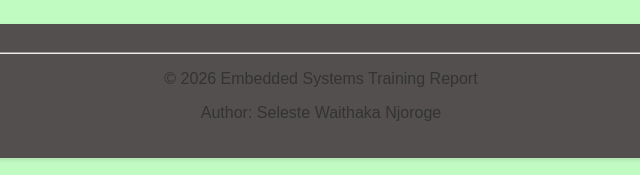
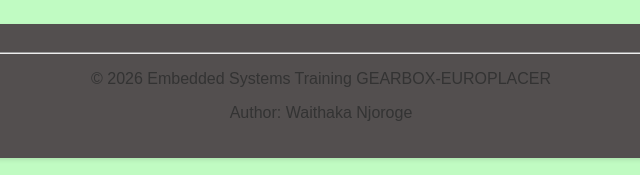
Before and after one commit to seleste3580-dev/embedded-systems-training, a plain HTML site: page about.html in a window 1280 px wide. Shown: the part 1588-1763 px from the top of the page, 319-959 px from the left. Drawn offline with Linux system fonts and the light colour scheme.

Commit message:
Update author name and project description in about.html

```diff
--- a/about.html
+++ b/about.html
@@ -8,7 +8,7 @@
     </head>
     <body>
         <h1>About Me</h1>
-        <p>I am Seleste Waithaka Njoroge, a participant in the embedded systems training program under the afretec initiative. My goal is to gain comprehensive knowledge and practical skills in embedded systems development.
+        <p>Waithaka Njoroge, a participant in the embedded systems training program under the afretec initiative. My goal is to gain comprehensive knowledge and practical skills in embedded systems development.
             am also a student of bachelor of science in microprocessor technology and instumentation at The University of Nairobi. I have a strong interest in technology and engineering, and I am excited to explore
             the world of embedded systems through this training program. I am passionate about learning new technologies and applying them to solve real-world problems. Through this training, I hope to enhance my skills in programming,
              hardware development, and system design, and ultimately contribute to the field of embedded systems in a meaningful way.
@@ -19,8 +19,8 @@
         <p><a href="index.html">Return to Main Page</a></p>
         <footer>
              <hr>
-            <p>&copy; 2026 Embedded Systems Training Report</p>
-            <p>Author: Seleste Waithaka Njoroge</p>
+            <p>&copy; 2026 Embedded Systems Training GEARBOX-EUROPLACER</p>
+            <p>Author: Waithaka Njoroge</p>
         </footer>
     </body>
 </html>
```
